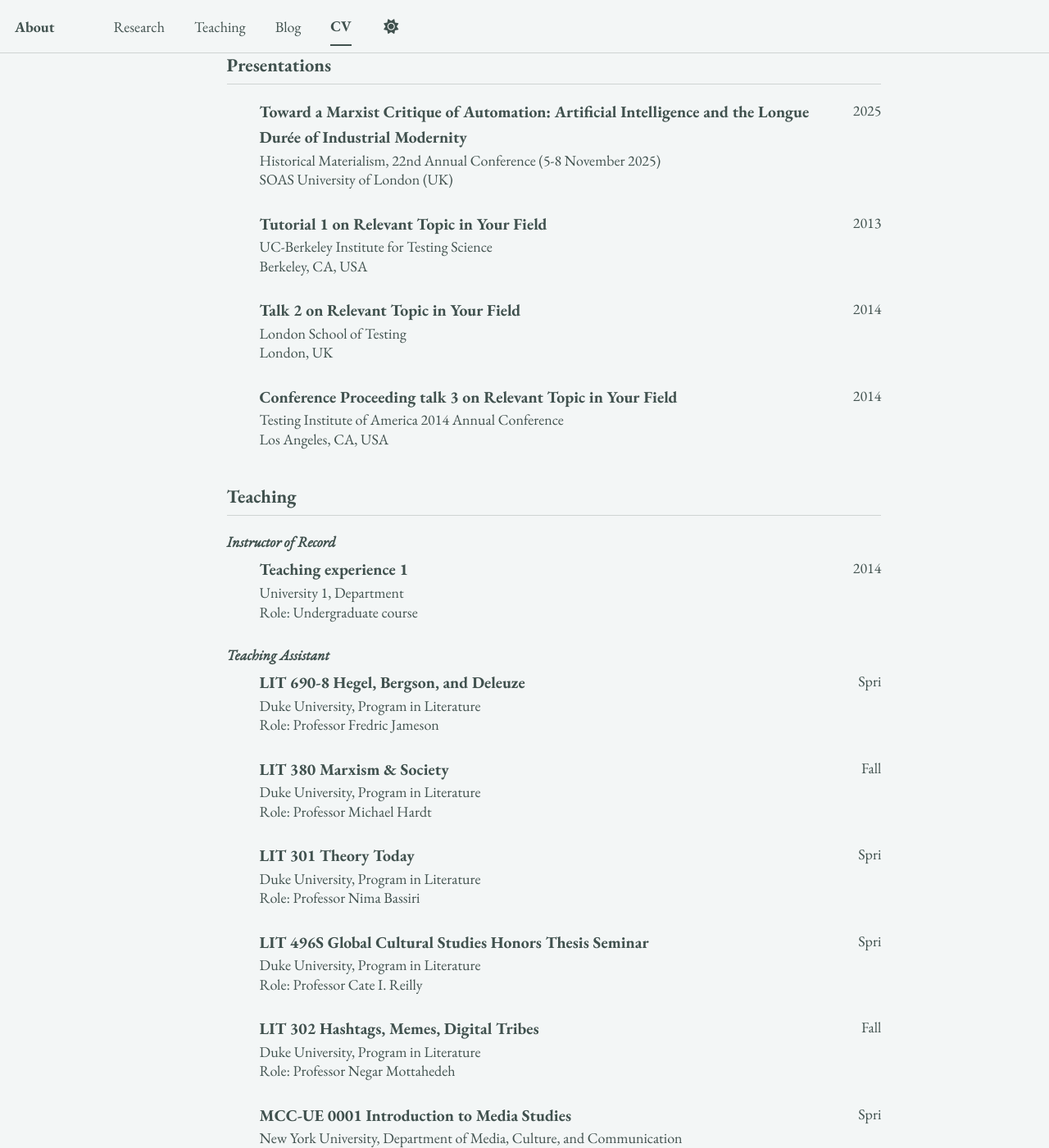
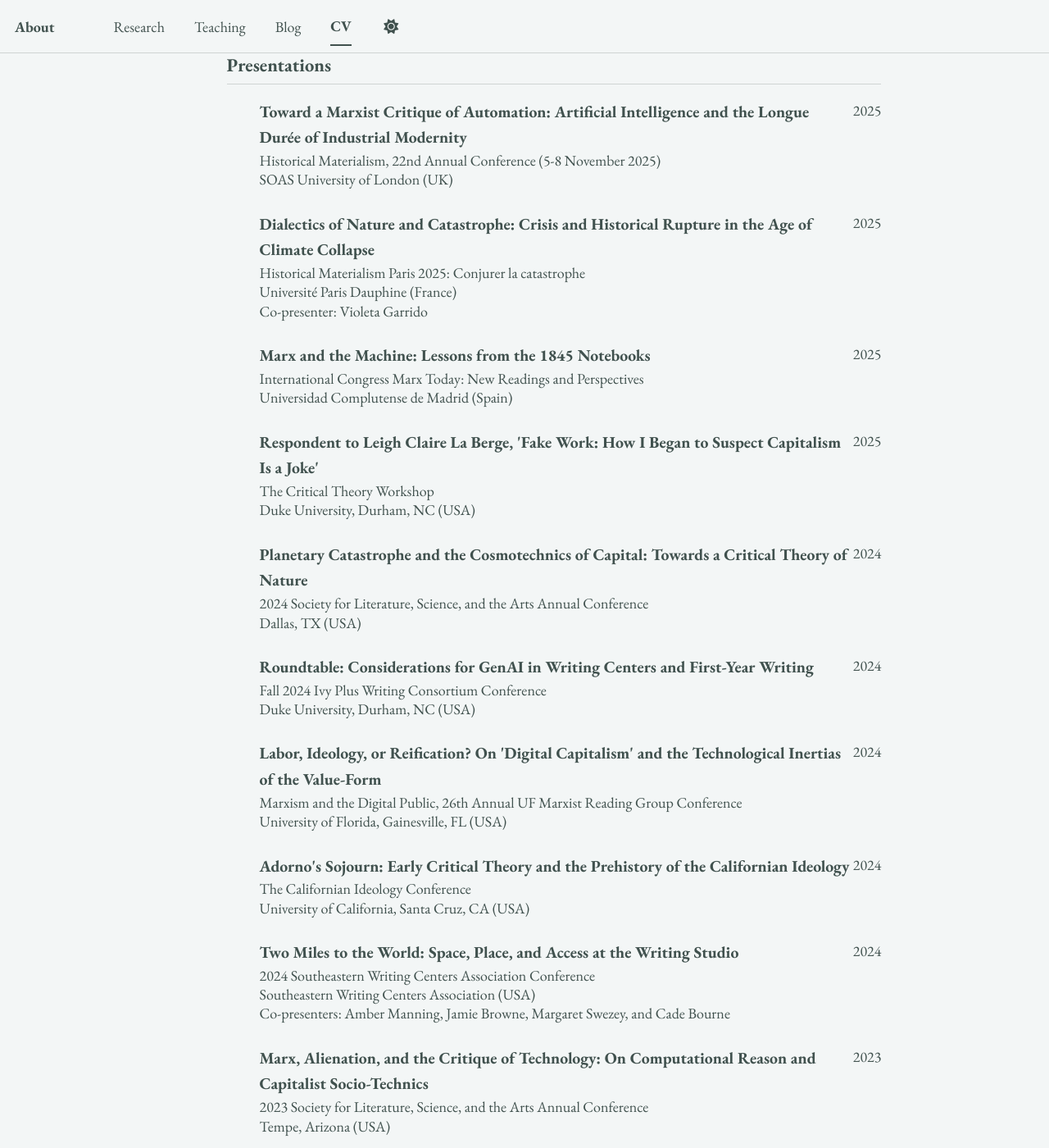
Before and after one commit to epujol90/epujol90.github.io, a Jekyll site: the page built from _pages/cv-json.md, in a window 1280 px wide and 1400 px high, scrolled down 1721 px. Shown: the whole window at 82% size. Built offline with Jekyll 4.4.1, drawn with Linux system fonts in a browser that asks for light colours; a script bundle is joined from its source files by our own code; library files that are not in the unit come from our copies; some of the changed text lies outside the part shown.

Commit message:
Update cv.json

```diff
--- a/_data/cv.json
+++ b/_data/cv.json
@@ -120,24 +120,108 @@
       "description": ""
     },
     {
-      "name": "Tutorial 1 on Relevant Topic in Your Field",
-      "event": "UC-Berkeley Institute for Testing Science",
-      "date": "2013-03-01",
-      "location": "Berkeley, CA, USA",
+      "name": "Dialectics of Nature and Catastrophe: Crisis and Historical Rupture in the Age of Climate Collapse",
+      "event": "Historical Materialism Paris 2025: Conjurer la catastrophe",
+      "date": "2025-06",
+      "location": "Université Paris Dauphine (France)",
+      "description": "Co-presenter: Violeta Garrido"
+    },
+    {
+      "name": "Marx and the Machine: Lessons from the 1845 Notebooks",
+      "event": "International Congress Marx Today: New Readings and Perspectives",
+      "date": "2025-06",
+      "location": "Universidad Complutense de Madrid (Spain)",
       "description": ""
     },
     {
-      "name": "Talk 2 on Relevant Topic in Your Field",
-      "event": "London School of Testing",
-      "date": "2014-02-01",
-      "location": "London, UK",
+      "name": "Respondent to Leigh Claire La Berge, 'Fake Work: How I Began to Suspect Capitalism Is a Joke'",
+      "event": "The Critical Theory Workshop",
+      "date": "2025-04",
+      "location": "Duke University, Durham, NC (USA)",
       "description": ""
     },
     {
-      "name": "Conference Proceeding talk 3 on Relevant Topic in Your Field",
-      "event": "Testing Institute of America 2014 Annual Conference",
-      "date": "2014-03-01",
-      "location": "Los Angeles, CA, USA",
+      "name": "Planetary Catastrophe and the Cosmotechnics of Capital: Towards a Critical Theory of Nature",
+      "event": "2024 Society for Literature, Science, and the Arts Annual Conference",
+      "date": "2024-11",
+      "location": "Dallas, TX (USA)",
+      "description": ""
+    },
+    {
+      "name": "Roundtable: Considerations for GenAI in Writing Centers and First-Year Writing",
+      "event": "Fall 2024 Ivy Plus Writing Consortium Conference",
+      "date": "2024-10",
+      "location": "Duke University, Durham, NC (USA)",
+      "description": ""
+    },
+    {
+      "name": "Labor, Ideology, or Reification? On 'Digital Capitalism' and the Technological Inertias of the Value-Form",
+      "event": "Marxism and the Digital Public, 26th Annual UF Marxist Reading Group Conference",
+      "date": "2024-04",
+      "location": "University of Florida, Gainesville, FL (USA)",
+      "description": ""
+    },
+    {
+      "name": "Adorno's Sojourn: Early Critical Theory and the Prehistory of the Californian Ideology",
+      "event": "The Californian Ideology Conference",
+      "date": "2024-04",
+      "location": "University of California, Santa Cruz, CA (USA)",
+      "description": ""
+    },
+    {
+      "name": "Two Miles to the World: Space, Place, and Access at the Writing Studio",
+      "event": "2024 Southeastern Writing Centers Association Conference",
+      "date": "2024-02",
+      "location": "Southeastern Writing Centers Association (USA)",
+      "description": "Co-presenters: Amber Manning, Jamie Browne, Margaret Swezey, and Cade Bourne"
+    },
+    {
+      "name": "Marx, Alienation, and the Critique of Technology: On Computational Reason and Capitalist Socio-Technics",
+      "event": "2023 Society for Literature, Science, and the Arts Annual Conference",
+      "date": "2023-10",
+      "location": "Tempe, Arizona (USA)",
+      "description": ""
+    },
+    {
+      "name": "A Dialectic of Last Things: Media, History, and Experience in Adorno and Kracauer",
+      "event": "2023 Society for Cinema and Media Studies Annual Conference",
+      "date": "2023-04",
+      "location": "Denver, Colorado (USA)",
+      "description": ""
+    },
+    {
+      "name": "Capital as a Theory of Social Power: Fetishism, Impersonal Social Domination, and the Violence of Abstraction",
+      "event": "2023 American Comparative Literature Association Annual Meeting",
+      "date": "2023-03",
+      "location": "Chicago, IL (USA)",
+      "description": ""
+    },
+    {
+      "name": "Digitality and Control before the Information Age: Charles Babbage, Andrew Ure, and the General Intellect of the Factory System",
+      "event": "Digital Histories Conference",
+      "date": "2022-11",
+      "location": "Brown University, Providence, RI (USA)",
+      "description": ""
+    },
+    {
+      "name": "Freedom, Necessity, and Purposiveness: Marx and the Problem of Freely Associated Production",
+      "event": "4th Annual Duke-Stanford Conference on Philosophy, Arts, and Literature",
+      "date": "2022-09",
+      "location": "Duke University, Durham, NC (USA)",
+      "description": ""
+    },
+    {
+      "name": "Respondent to Karen Ng, 'Humanism: A Defense'",
+      "event": "The Critical Theory Workshop",
+      "date": "2022-04",
+      "location": "Duke University, Durham, NC (USA)",
+      "description": ""
+    },
+    {
+      "name": "Respondent to Martín Arboleda, 'Circuits of Rent Extraction: The Political Economy of Property and Ownership in Supply Chain Capitalism'",
+      "event": "The Critical Theory Workshop",
+      "date": "2021-02",
+      "location": "Duke University, Durham, NC (USA)",
       "description": ""
     }
   ],
```
